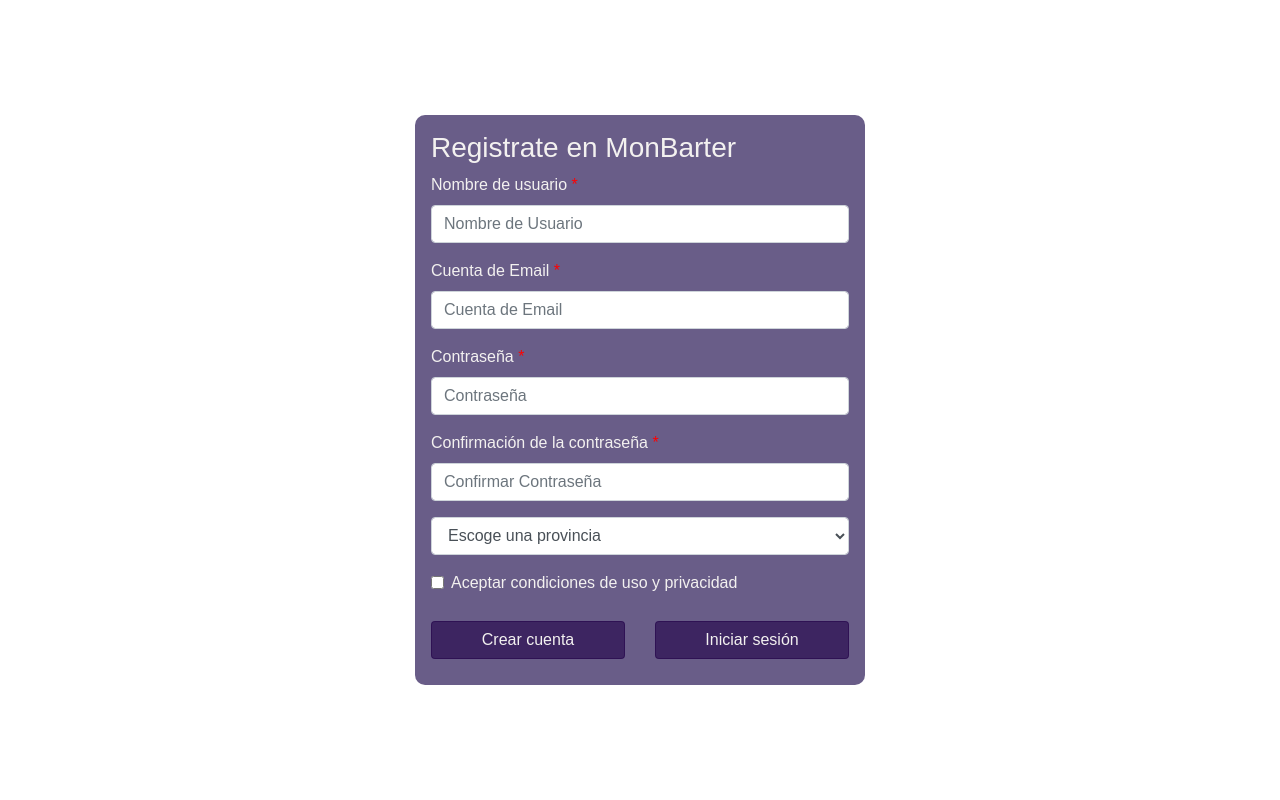
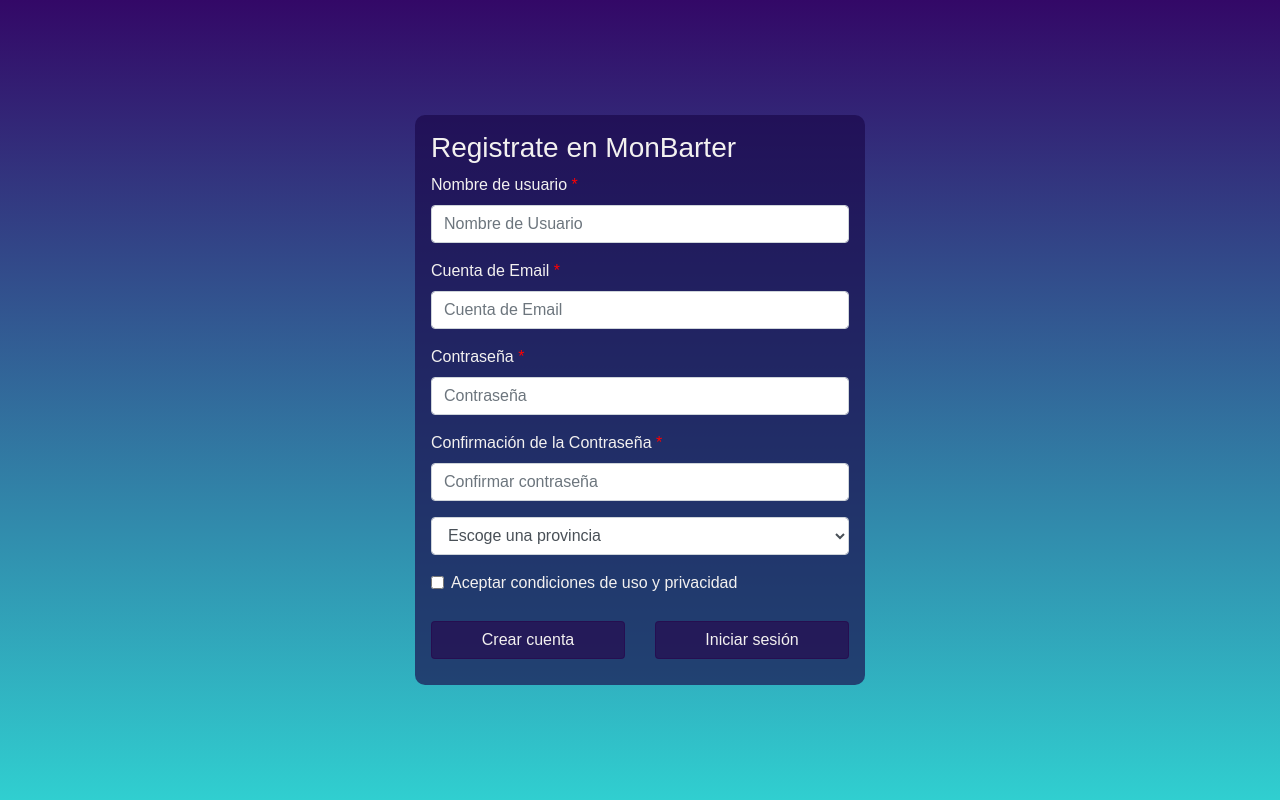
Before and after one commit to amonfortp/proyectoFinalDAW, a Symfony app: template templates/register/register.html.twig in a window 1280 px wide. Run offline with Twig, Linux system fonts and the light colour scheme; the template is opened without the code that fills it: most values are stand-ins (such as "Sample title", 1, 10 or a date in 2020); some libraries are stand-ins or nearby versions.

Commit message:
register v4

```diff
--- a/public/css/login.css
+++ b/public/css/login.css
@@ -9,7 +9,7 @@
 }
 
 #body {
-  background-image: var(--fondoImage3) !important;
+  background-image: var(--fondoImage) !important;
   font-family: sans-serif;
   width: 100%;
   height: 100%;
--- a/templates/register/register.html.twig
+++ b/templates/register/register.html.twig
@@ -7,37 +7,40 @@
 {% block body %}
     <div id="body">
         <div class="container vCenter">
-            <form class="p-3" novalidate>
+            <form class="p-3" id="formRegistro" action="{{ path('verificar') }}" method="post" novalidate>
                 <h3>Registrate en MonBarter</h3>
                 <div class="form-row">
                     <div class="col-12 mb-3">
                         <label for="nombre">Nombre de usuario <span>*</span></label>
-                        <input type="text" class="form-control" id="nombre" value="" placeholder="Nombre de Usuario"
+                        <input type="text" class="form-control" id="nombre" name="nombre" value="" placeholder="Nombre de Usuario"
                             required>
                     </div>
                     <div class="col-12 mb-3">
                         <label for="email">Cuenta de Email <span>*</span></label>
-                        <input type="email" class="form-control" id="email" value="" placeholder="Cuenta de Email" required>
+                        <input type="email" class="form-control" id="email" name="email" value="" placeholder="Cuenta de Email" required>
                     </div>
                     <div class="col-12 mb-3">
-                        <label for="contraseña">Contraseña <span>*</span></label>
-                        <input type="password" class="form-control" id="contraseña" value="" placeholder="Contraseña"
+                        <label for="contrasena">Contraseña <span>*</span></label>
+                        <input type="password" class="form-control" id="contrasena" name="contrasena" value="" placeholder="Contraseña"
                             required>
                     </div>
                     <div class="col-12 mb-3">
-                        <label for="confContraseña">Confirmación de la contraseña <span>*</span></label>
-                        <input type="password" class="form-control" id="confContraseña" value=""
-                            placeholder="Confirmar Contraseña" required>
+                        <label for="confContrasena">Confirmación de la Contraseña <span>*</span></label>
+                        <input type="password" class="form-control" id="confContrasena" name="confContrasena" value=""
+                            placeholder="Confirmar contraseña" required>
                     </div>
                     <div class="col-12 mb-3">
-                        <select class="form-control" id="provincias">
+                        <select class="form-control" name="provincias" id="provincias">
                             <option value="0" disabled selected>Escoge una provincia</option>
+                            {% for provincia in provincias %}
+                                <option value="{{ provincia.id }}"> {{ provincia.provincia }} </option>
+                            {% endfor %}
                         </select>
                     </div>
                     <div class="col">
                         <div class="form-group">
                             <div class="form-check">
-                                <input class="form-check-input" type="checkbox" value="" id="condiciones" required>
+                                <input class="form-check-input" type="checkbox" id="condiciones" required>
                                 <label class="form-check-label" for="condiciones">
                                     Aceptar condiciones de uso y privacidad
                                 </label>
@@ -47,10 +50,7 @@
                 </div>
                 {% if error %}
                     <div class="alert alert-danger">
-                    {#
-                        {{ error.messageKey|trans(error.messageData, 'security') }}
-                    #}
-                        Sucedio algún error, comprueba los datos
+                        {{ error }}
                     </div>
                 {% endif %}
                 <div class="row">
@@ -66,5 +66,5 @@
     </div>
 {% endblock %}
 {% block javascripts %}
-    <script href="{{ asset('js/validatorRegister.js') }}"/>
+    <script src="{{ asset('js/validatorRegister.js') }}"></script>
 {% endblock %}
--- a/templates/security/login.html.twig
+++ b/templates/security/login.html.twig
@@ -8,6 +8,11 @@
 <div id="body">
 <div class="container vCenter">
     <form method="post" class="p-3" novalidate>
+        {% if exito %}
+            <div class="alert alert-success">
+                Te has registrado con exito, prueba a iniciar sesión
+            </div>
+        {% endif %}
         <h1 class="h3 mb-3 font-weight-normal">Inicia sesión en MonBarter</h1>
         <div class="form-row">
             <div class="col-12 mb-3">
```
Also changed, not shown: public/js/validatorRegister.js (deleted, +0 -26 lines), src/Controller/RegisterController.php (+43 -1 lines), src/Controller/SecurityController.php (+8 -0 lines).
